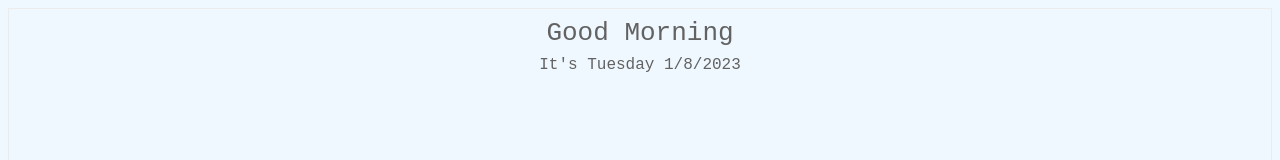
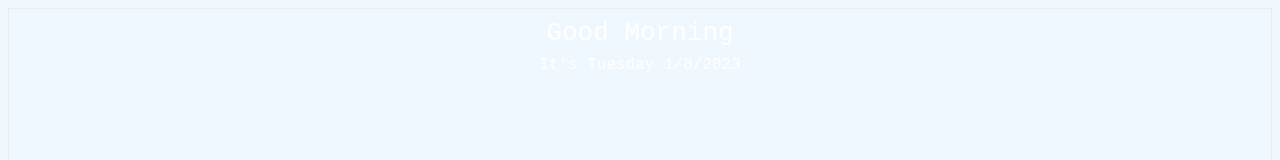
Before and after one commit to silverneha/notion, a plain HTML site: page index.html in a window 1280 px wide. Shown: the top 160 px of the page. Drawn offline with Linux system fonts and the light colour scheme.

Commit message:
Update index.html

```diff
--- a/index.html
+++ b/index.html
@@ -5,7 +5,7 @@
 #lbl {
     font-family: monospace;
     font-size: xx-large;
-    color: #626262;
+    color: #ffffff;
     padding: 5px;
     border: 1px solid #ececec;
     text-align: center;
```
